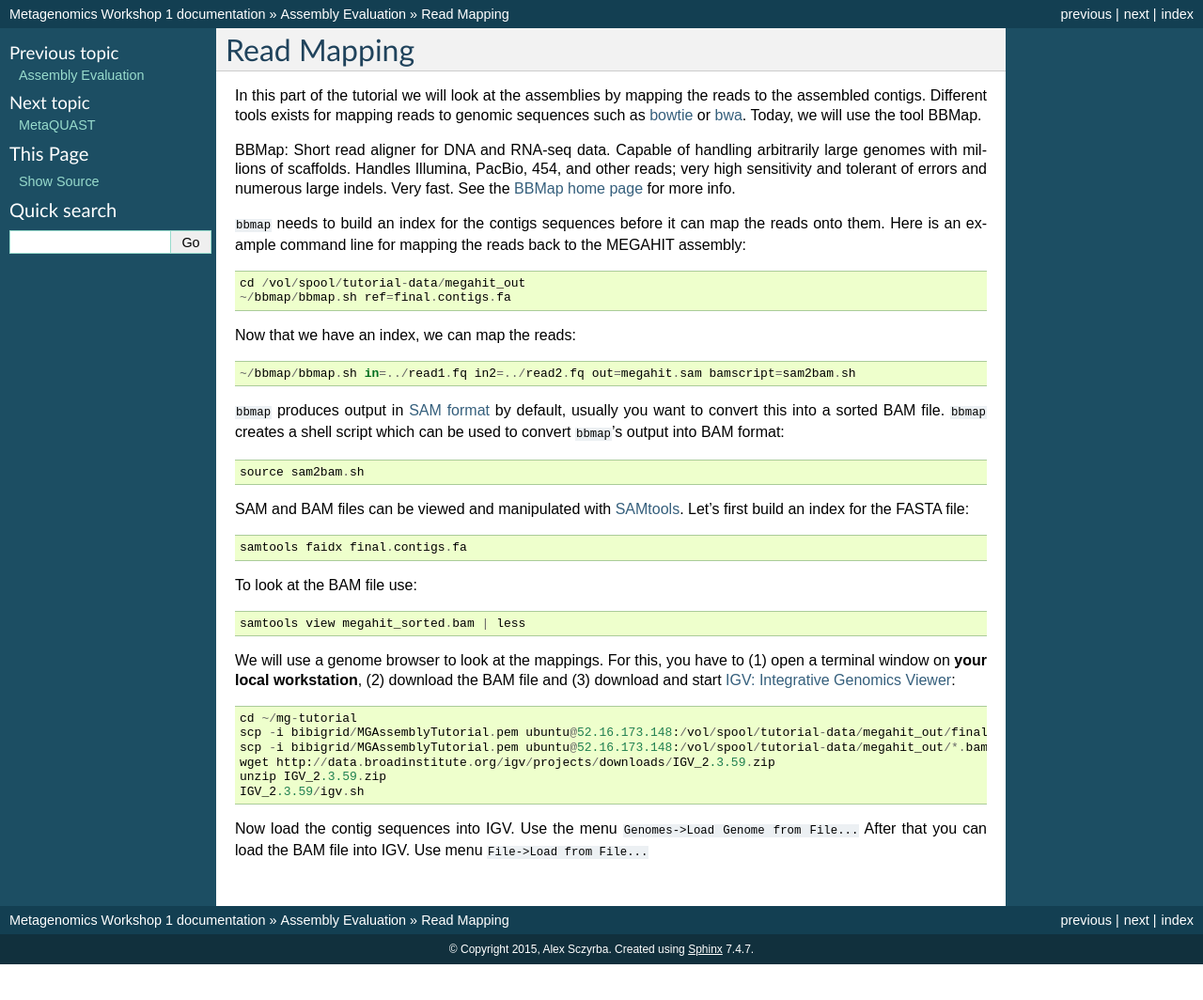
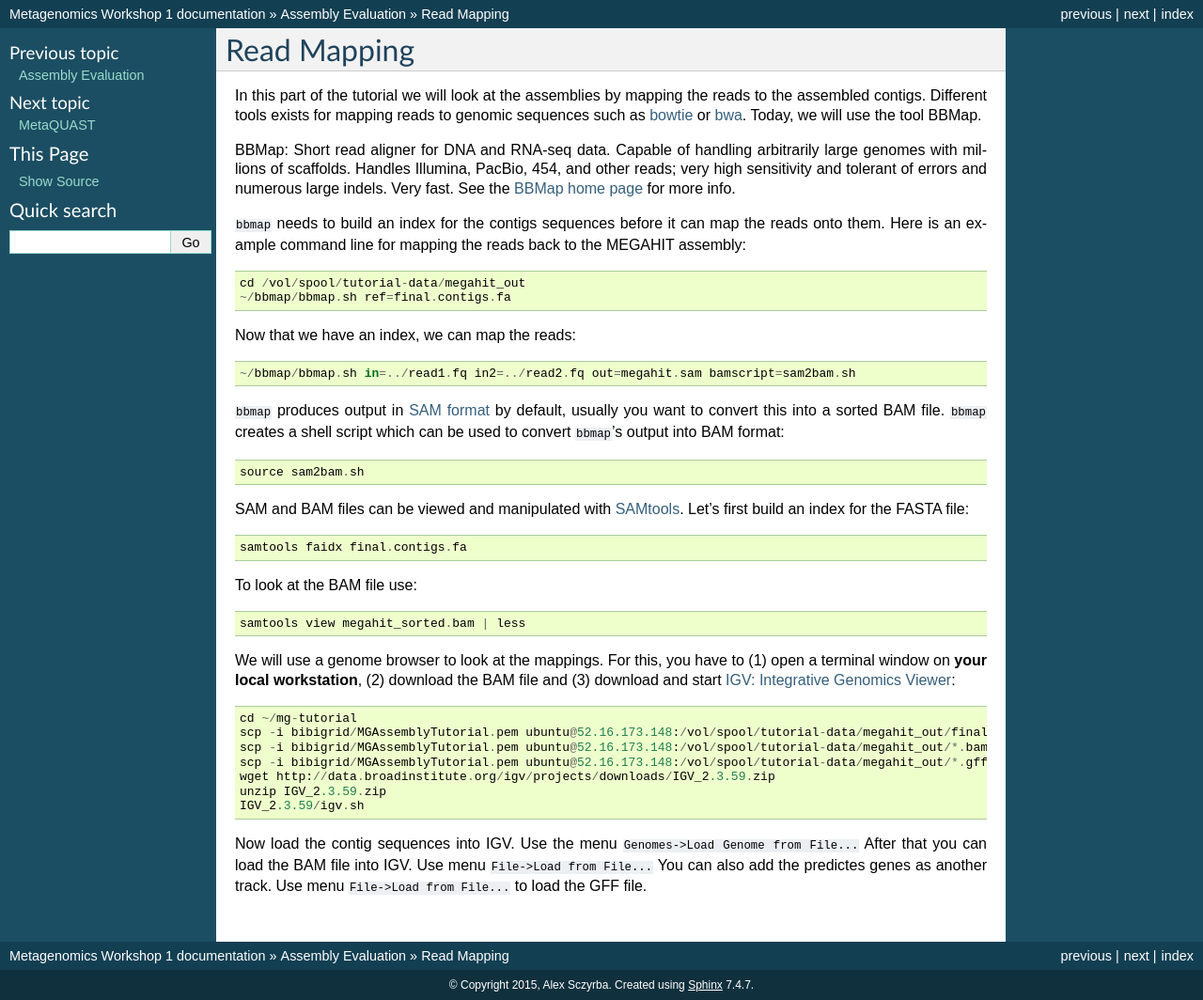
Before and after one commit to metagenomics/metagenomics-workshop, a Sphinx documentation site: the page built from docs/evaluation/mapping.rst, in a window 1280 px wide. Shown: the whole page at 94% size. Built offline with Sphinx 7.4.7, drawn with Linux system fonts in a browser that asks for light colours; before the commit the page ends 1026 px from its top, so only the background shows below that.

Commit message:
added GFF file

```diff
--- a/docs/evaluation/mapping.rst
+++ b/docs/evaluation/mapping.rst
@@ -33,8 +33,9 @@ We will use a genome browser to look at the mappings. For this, you have to (1)
   cd ~/mg-tutorial
   scp -i bibigrid/MGAssemblyTutorial.pem ubuntu@52.16.173.148:/vol/spool/tutorial-data/megahit_out/final.contigs.fa* .
   scp -i bibigrid/MGAssemblyTutorial.pem ubuntu@52.16.173.148:/vol/spool/tutorial-data/megahit_out/*.bam* .
+  scp -i bibigrid/MGAssemblyTutorial.pem ubuntu@52.16.173.148:/vol/spool/tutorial-data/megahit_out/*.gff .
   wget http://data.broadinstitute.org/igv/projects/downloads/IGV_2.3.59.zip
   unzip IGV_2.3.59.zip
   IGV_2.3.59/igv.sh
 
-Now load the contig sequences into IGV. Use the menu ``Genomes->Load Genome from File...`` After that you can load the BAM file into IGV. Use menu ``File->Load from File...``
+Now load the contig sequences into IGV. Use the menu ``Genomes->Load Genome from File...`` After that you can load the BAM file into IGV. Use menu ``File->Load from File...`` You can also add the predictes genes as another track. Use menu ``File->Load from File...`` to load the GFF file.
```
